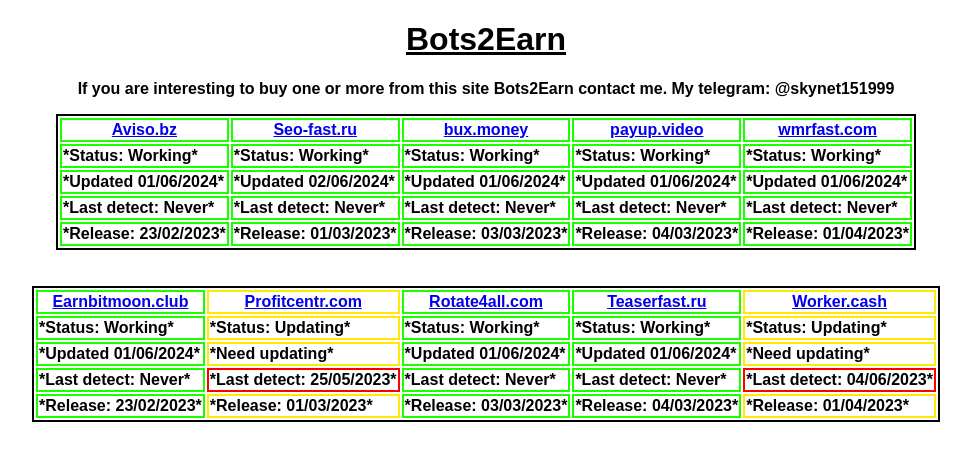
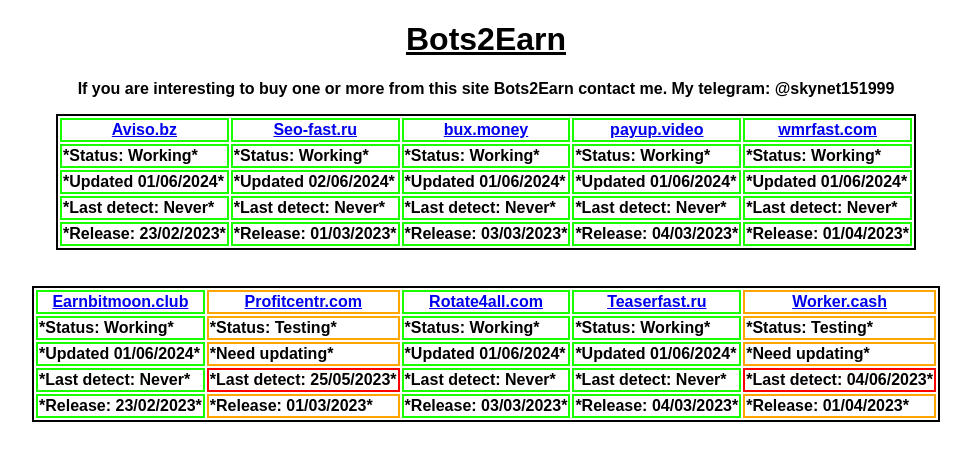
Before and after one commit to skynet19999/Bots2Earn, a plain HTML site: page index.html in a window 1280 px wide. Shown: the whole page, without its empty margins (154-1125 px from the left). Drawn offline with Linux system fonts and the light colour scheme.

Commit message:
Update index.html

```diff
--- a/index.html
+++ b/index.html
@@ -61,28 +61,28 @@
         <thead>
           <tr>
             <th style="border: 2px solid rgb(26, 255, 0);"><a href="https://earnbitmoon.club/?ref=681445" target="_blank">Earnbitmoon.club</a></th>
-            <th style="border: 2px solid rgb(255, 234, 0);"><a href="https://profitcentr.com/?r=skynet1999" target="_blank">Profitcentr.com</a></th>
+            <th style="border: 2px solid rgb(255, 165, 0);"><a href="https://profitcentr.com/?r=skynet1999" target="_blank">Profitcentr.com</a></th>
             <th style="border: 2px solid rgb(26, 255, 0);"><a href="https://www.rotate4all.com/ptp/?r=skynet1999" target="_blank">Rotate4all.com</a></th>
             <th style="border: 2px solid rgb(26, 255, 0);"><a href="https://teaserfast.ru/u/skynet1999" target="_blank">Teaserfast.ru</a></th>
-            <th style="border: 2px solid rgb(255, 234, 0);"><a href="https://worker.cash/u/48970" target="_blank">Worker.cash</a></th>
+            <th style="border: 2px solid rgb(255, 165, 0);"><a href="https://worker.cash/u/48970" target="_blank">Worker.cash</a></th>
           </tr>
         </thead>
         <tbody>
           <tr>
             <td style="border: 2px solid rgb(26, 255, 0);"><b>*Status: Working*</b></td>
-            <td style="border: 2px solid rgb(255, 234, 0);"><b>*Status: Updating*</b></td>
+            <td style="border: 2px solid rgb(255, 165, 0);"><b>*Status: Testing*</b></td>
             <td style="border: 2px solid rgb(26, 255, 0);"><b>*Status: Working*</b></td>
             <td style="border: 2px solid rgb(26, 255, 0);"><b>*Status: Working*</b></td>
-            <td style="border: 2px solid rgb(255, 234, 0);"><b>*Status: Updating*</b></td>
+            <td style="border: 2px solid rgb(255, 165, 0);"><b>*Status: Testing*</b></td>
           </tr>
         </tbody>
         <tbody>
             <tr>
               <td style="border: 2px solid rgb(26, 255, 0);"><b>*Updated 01/06/2024*</b></td>
-              <td style="border: 2px solid rgb(255, 234, 0);"><b>*Need updating*</b></td>
+              <td style="border: 2px solid rgb(255, 165, 0);"><b>*Need updating*</b></td>
               <td style="border: 2px solid rgb(26, 255, 0);"><b>*Updated 01/06/2024*</b></td>
               <td style="border: 2px solid rgb(26, 255, 0);"><b>*Updated 01/06/2024*</b></td>
-              <td style="border: 2px solid rgb(255, 234, 0);"><b>*Need updating*</b></td>
+              <td style="border: 2px solid rgb(255, 165, 0);"><b>*Need updating*</b></td>
             </tr>
           </tbody>
           <tbody>
@@ -97,10 +97,10 @@
           <tbody>
             <tr>
               <td style="border: 2px solid rgb(26, 255, 0);"><b>*Release: 23/02/2023*</b></td>
-              <td style="border: 2px solid rgb(255, 234, 0);"><b>*Release: 01/03/2023*</b></td>
+              <td style="border: 2px solid rgb(255, 165, 0);"><b>*Release: 01/03/2023*</b></td>
               <td style="border: 2px solid rgb(26, 255, 0);"><b>*Release: 03/03/2023*</b></td>
               <td style="border: 2px solid rgb(26, 255, 0);"><b>*Release: 04/03/2023*</b></td>
-              <td style="border: 2px solid rgb(255, 234, 0);"><b>*Release: 01/04/2023*</b></td>
+              <td style="border: 2px solid rgb(255, 165, 0);"><b>*Release: 01/04/2023*</b></td>
             </tr>
           </tbody>
       </table>
```
